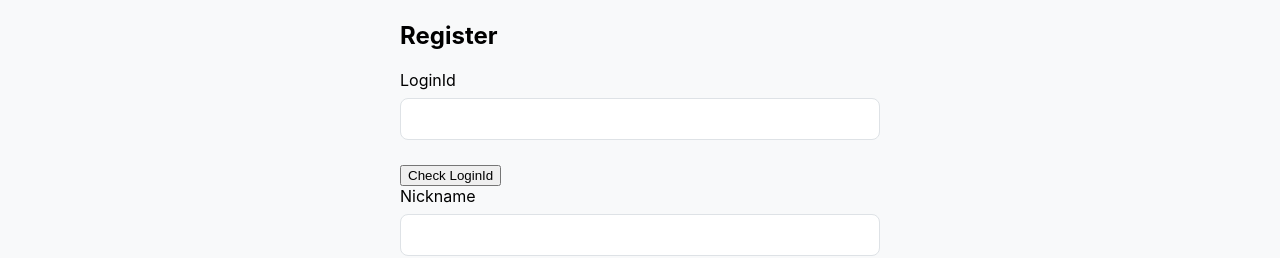
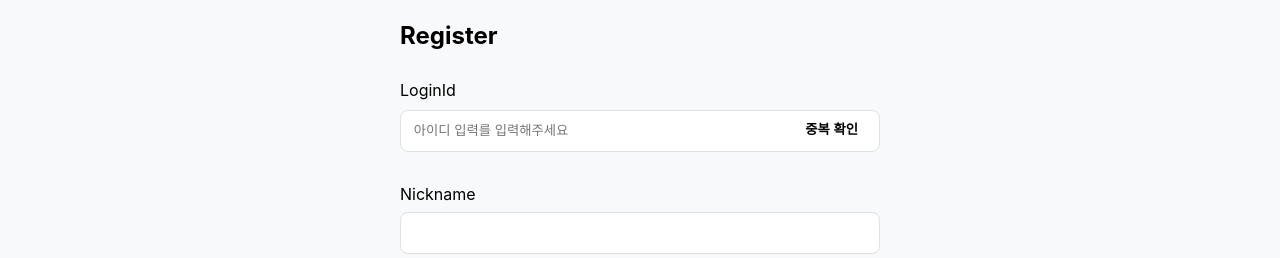
Before and after one commit to wsxqead/dream_fortune, a Vue app in the folder client/: page /register in a window 1280 px wide. Shown: the part 123-381 px from the top of the page. Built offline with nearby package versions, Linux system fonts and the light colour scheme; no server answers.

Commit message:
회원 가입 아이디 체크 영역 보완

```diff
--- /dev/null
+++ b/client/src/components/share/LoginIdInput.vue
@@ -0,0 +1,143 @@
+<template>
+  <div class="input_group sign-up-id">
+    <label for="loginId">LoginId</label>
+    <input
+      id="loginId"
+      type="text"
+      v-model="innerLoginId"
+      placeholder="아이디 입력를 입력해주세요"
+      title="아이디"
+      class="user-input"
+      @blur="handleLoginIdBlur"
+      @change="handleLoginIdChange"
+    />
+    <button @click="handleConfirmIdDuplication">중복 확인</button>
+    <p class="vaild_msg" v-if="valid">{{ valid }}</p>
+    <p class="err_msg" v-if="error">{{ error }}</p>
+  </div>
+</template>
+
+<script>
+import { ref } from "vue";
+import * as authApi from "@/api/auth";
+import useSignUpStore from "@/hooks/useSignUpStore";
+
+export default {
+  setup() {
+    const idPattern = /^[a-zA-Z0-9]{6,20}$/;
+    const { loginId, setLoginId, setLoginIdValid } = useSignUpStore();
+    const innerLoginId = ref("");
+    const error = ref("");
+    const valid = ref("");
+
+    const handleLoginIdBlur = () => {
+      if (!idPattern.test(innerLoginId.value)) {
+        error.value = "6~20자의 영문 소문자와 숫자만 사용 가능합니다.";
+        valid.value = "";
+      } else {
+        error.value = "";
+        valid.value = "";
+      }
+    };
+
+    const handleLoginIdChange = () => {
+      setLoginId(innerLoginId.value);
+      setLoginIdValid(false);
+      error.value = "";
+      valid.value = "";
+    };
+
+    const handleConfirmIdDuplication = async () => {
+      if (!innerLoginId.value) {
+        error.value = "값을 입력해 주세요.";
+        return;
+      }
+
+      try {
+        const dupCheck = await authApi.idDupCheck({
+          loginId: innerLoginId.value,
+        });
+        if (!dupCheck) {
+          error.value = "요청이 실패 하였습니다.";
+          return;
+        }
+        if (dupCheck.message) {
+          if (idPattern.test(innerLoginId.value)) {
+            error.value = "";
+            valid.value = "사용 가능한 아이디입니다.";
+            setLoginId(innerLoginId.value);
+            setLoginIdValid(true);
+          } else {
+            error.value = "아이디 형식이 올바르지 않습니다.";
+            valid.value = "";
+          }
+        } else {
+          error.value = dupCheck.errMessage;
+        }
+      } catch (error) {
+        error.value = "서버 오류가 발생했습니다. 나중에 다시 시도해주세요.";
+      }
+    };
+
+    return {
+      loginId,
+      innerLoginId,
+      error,
+      valid,
+      handleLoginIdBlur,
+      handleLoginIdChange,
+      handleConfirmIdDuplication,
+    };
+  },
+};
+</script>
+
+<style scoped>
+.input_group {
+  position: relative;
+}
+
+.input_group label {
+  height: 2.5rem;
+  display: block;
+  line-height: 2.5rem;
+}
+
+.user-input {
+  width: 100%;
+  padding: 1.25rem 0.8rem;
+  margin-top: 0;
+  margin-bottom: 2rem;
+  box-sizing: border-box;
+  height: 2.5rem;
+  border-radius: 0.5rem;
+  border: 1px solid #dee2e6;
+}
+
+.input_group button {
+  position: absolute;
+  right: 1rem;
+  top: 3rem;
+  border: 0;
+  font-weight: bold;
+  background-color: #fff;
+}
+
+.err_msg {
+  padding: 0 0.8rem;
+  font-size: smaller;
+  color: #ea5759;
+  position: absolute;
+  bottom: 0;
+  top: 4.5rem;
+}
+
+.vaild_msg {
+  padding: 0 0.8rem;
+  color: #63a5ff;
+  font-size: smaller;
+  position: absolute;
+  bottom: 0;
+  top: 4.5rem;
+}
+</style>
--- a/client/src/pages/Register.vue
+++ b/client/src/pages/Register.vue
@@ -1,16 +1,9 @@
 <template>
   <div class="register">
     <h2>Register</h2>
-    <form @submit.prevent="register">
-      <custom-input
-        label="LoginId"
-        type="text"
-        id="loginId"
-        v-model="loginId"
-        :error="loginIdError"
-        @validate="validateLoginId"
-      />
-      <button type="button" @click="checkLoginId">Check LoginId</button>
+    <div @submit.prevent="register">
+      <LoginIdInput />
+
       <custom-input
         label="Nickname"
         type="text"
@@ -84,49 +77,49 @@
         </label>
       </div>
 
-      <custom-button
-        type="submit"
-        :disabled="!termsAgreed || !privacyAgreed"
-      > Register
+      <custom-button type="submit" :disabled="!termsAgreed || !privacyAgreed">
+        Register
       </custom-button>
-    </form>
+    </div>
   </div>
 </template>
 
 <script>
-import userApi from '@/api/users';
-import CustomInput from '@/components/share/CustomInput.vue'
-import CustomButton from '@/components/share/CustomButton.vue'
-import CustomSelect from '@/components/share/CustomSelect.vue';
+import userApi from "@/api/users";
+import CustomInput from "@/components/share/CustomInput.vue";
+import CustomButton from "@/components/share/CustomButton.vue";
+import CustomSelect from "@/components/share/CustomSelect.vue";
+import LoginIdInput from "@/components/share/LoginIdInput.vue";
 
 export default {
-  name: 'Register',
+  name: "Register",
   components: {
     CustomInput,
     CustomButton,
-    CustomSelect
+    CustomSelect,
+    LoginIdInput,
   },
   data() {
     return {
-      loginId: '',
-      nickname: '',
-      password: '',
-      confirmPassword: '',
-      birthYear: '',
-      birthMonth: '',
-      birthDay: '',
-      gender: 'male',
+      loginId: "",
+      nickname: "",
+      password: "",
+      confirmPassword: "",
+      birthYear: "",
+      birthMonth: "",
+      birthDay: "",
+      gender: "male",
       termsAgreed: false,
       privacyAgreed: false,
-      loginIdError: '',
-      nicknameError: '',
-      passwordError: '',
-      confirmPasswordError: '',
-      birthYearError: '',
-      birthMonthError: '',
-      birthDayError: '',
+      loginIdError: "",
+      nicknameError: "",
+      passwordError: "",
+      confirmPasswordError: "",
+      birthYearError: "",
+      birthMonthError: "",
+      birthDayError: "",
       availableMonths: [],
-      availableDays: []
+      availableDays: [],
     };
   },
   watch: {
@@ -135,19 +128,24 @@ export default {
     },
     birthMonth() {
       this.updateAvailableDays();
-    }
+    },
   },
   methods: {
     validateLoginId() {
-      this.loginIdError = this.loginId.length < 3 ? 'LoginId must be at least 3 characters long' : '';
+      this.loginIdError =
+        this.loginId.length < 3
+          ? "LoginId must be at least 3 characters long"
+          : "";
     },
     async checkLoginId() {
       if (this.loginId) {
         try {
           const response = await userApi.checkLoginId(this.loginId);
-          this.loginIdError = response.data.exists ? 'LoginId already taken' : '';
+          this.loginIdError = response.data.exists
+            ? "LoginId already taken"
+            : "";
         } catch (error) {
-          console.error('Error checking loginId', error);
+          console.error("Error checking loginId", error);
         }
       }
     },
@@ -155,18 +153,23 @@ export default {
       if (this.nickname) {
         try {
           const response = await userApi.checkNickname(this.nickname);
-          this.nicknameError = response.data.exists ? 'Nickname already taken' : '';
+          this.nicknameError = response.data.exists
+            ? "Nickname already taken"
+            : "";
         } catch (error) {
-          console.error('Error checking nickname', error);
+          console.error("Error checking nickname", error);
         }
       }
     },
     validatePassword() {
       const passwordRules = /^(?=.*[A-Z])(?=.*[a-z])(?=.*[0-9]).{8,}$/;
-      this.passwordError = !passwordRules.test(this.password) ? 'Password must be at least 8 characters long and include uppercase, lowercase, and a number' : '';
+      this.passwordError = !passwordRules.test(this.password)
+        ? "Password must be at least 8 characters long and include uppercase, lowercase, and a number"
+        : "";
     },
     validateConfirmPassword() {
-      this.confirmPasswordError = this.password !== this.confirmPassword ? 'Passwords do not match' : '';
+      this.confirmPasswordError =
+        this.password !== this.confirmPassword ? "Passwords do not match" : "";
     },
     updateBirthdate() {
       this.validateBirthYear();
@@ -174,21 +177,25 @@ export default {
     },
     validateBirthYear() {
       const year = parseInt(this.birthYear, 10);
-      this.birthYearError = isNaN(year) || year < 1900 || year > new Date().getFullYear() ? 'Enter a valid year' : '';
+      this.birthYearError =
+        isNaN(year) || year < 1900 || year > new Date().getFullYear()
+          ? "Enter a valid year"
+          : "";
     },
     validateBirthMonth() {
-      this.birthMonthError = this.birthMonth === '' ? 'Select a month' : '';
-    },validateBirthDay() {
-      this.birthDayError = this.birthDay === '' ? 'Select a day' : '';
+      this.birthMonthError = this.birthMonth === "" ? "Select a month" : "";
+    },
+    validateBirthDay() {
+      this.birthDayError = this.birthDay === "" ? "Select a day" : "";
     },
     updateAvailableMonths() {
       if (this.birthYear) {
         this.availableMonths = Array.from({ length: 12 }, (_, i) => i + 1);
       } else {
         this.availableMonths = [];
-        this.birthMonth = '';
+        this.birthMonth = "";
         this.availableDays = [];
-        this.birthDay = '';
+        this.birthDay = "";
       }
     },
     updateAvailableDays() {
@@ -196,10 +203,13 @@ export default {
         const year = parseInt(this.birthYear, 10);
         const month = parseInt(this.birthMonth, 10);
         const daysInMonth = new Date(year, month, 0).getDate();
-        this.availableDays = Array.from({ length: daysInMonth }, (_, i) => i + 1);
+        this.availableDays = Array.from(
+          { length: daysInMonth },
+          (_, i) => i + 1
+        );
       } else {
         this.availableDays = [];
-        this.birthDay = '';
+        this.birthDay = "";
       }
     },
     async register() {
@@ -218,11 +228,10 @@ export default {
           termsAgreed: this.termsAgreed,
           privacyAgreed: this.privacyAgreed,
         });
-        this.$router.push('/login');
+        this.$router.push("/login");
       } catch (error) {
-        console.error('Error registering user', error);
+        console.error("Error registering user", error);
       }
-
     },
   },
 };
```
Lines whose indentation alone changed are shown as unchanged.
